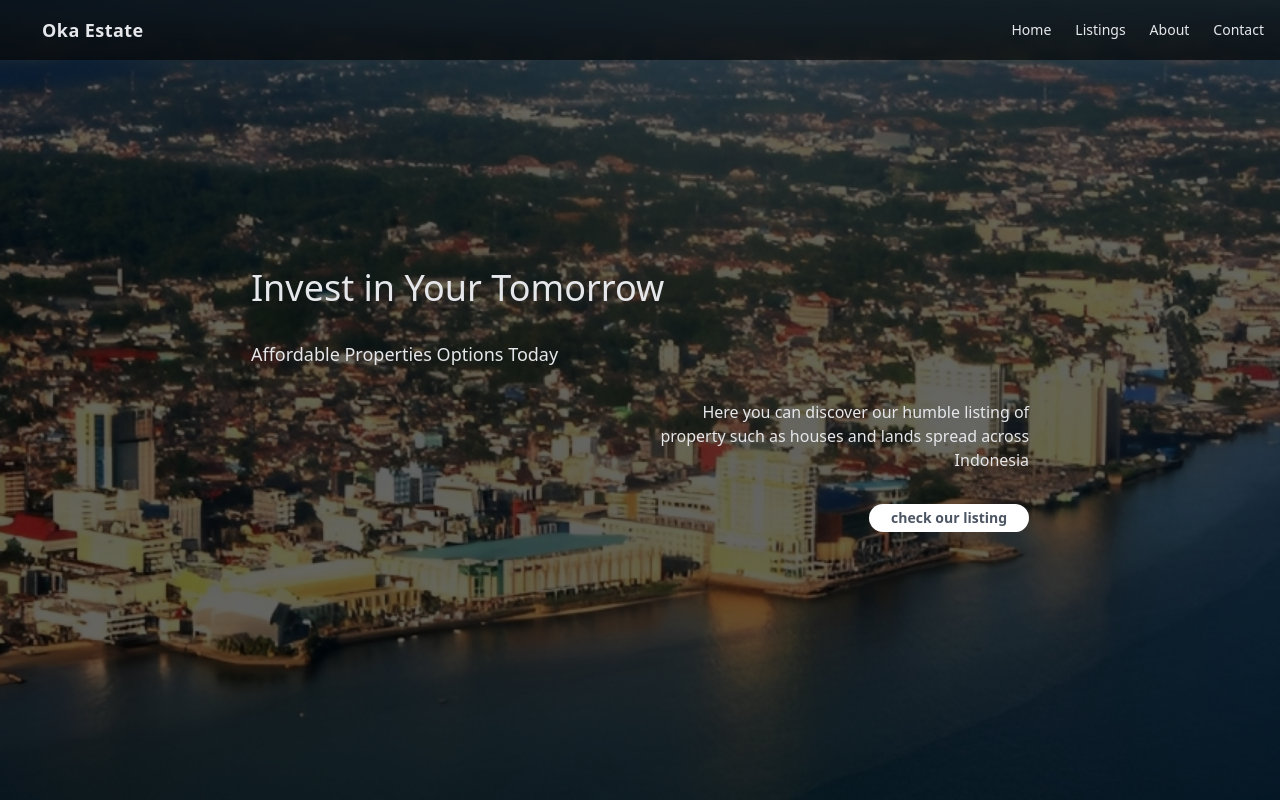
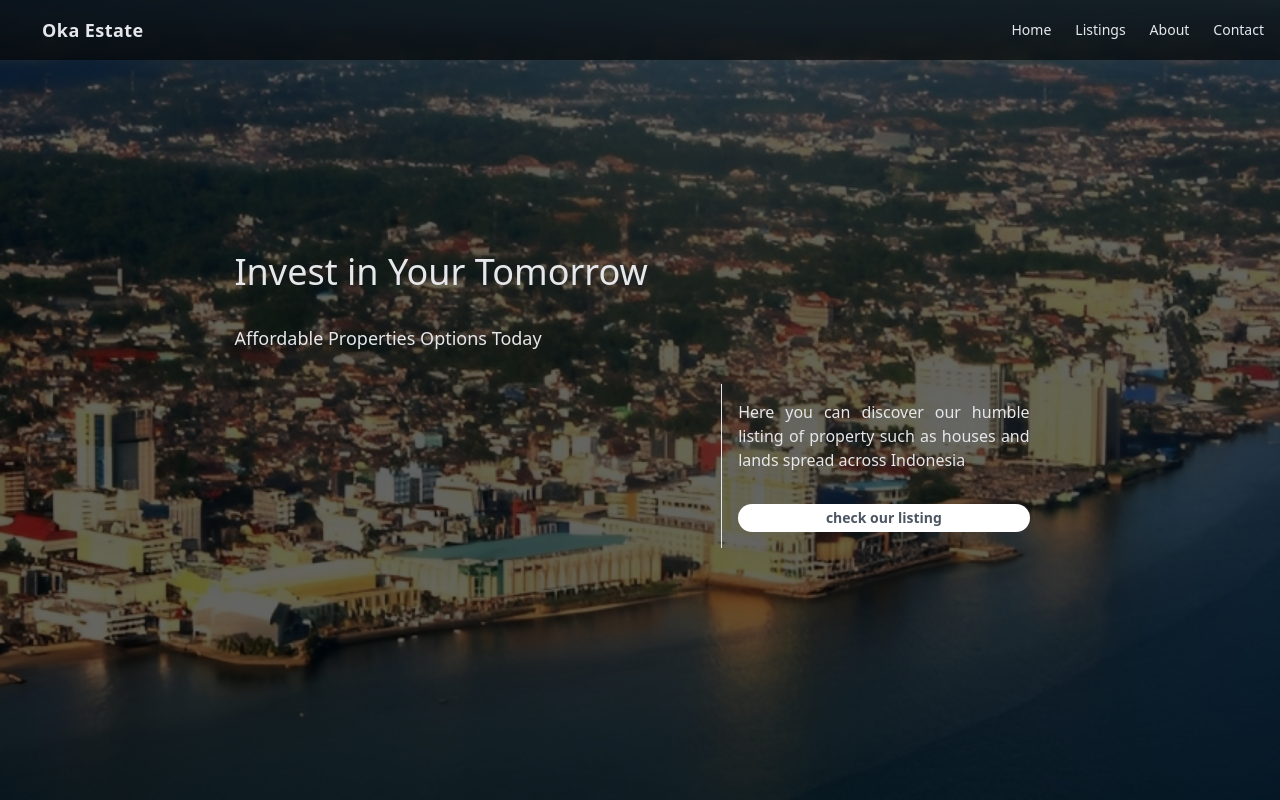
Before and after one commit to megatronhehe/realestate, a React (Vite) app: page / in a window 1280 px wide. Built offline with nearby package versions, Linux system fonts and the light colour scheme; some icons are missing.

Commit message:
fix: hero design update

```diff
--- a/package.json
+++ b/package.json
@@ -10,9 +10,13 @@
     "preview": "vite preview"
   },
   "dependencies": {
+    "localforage": "^1.10.0",
+    "match-sorter": "^6.3.1",
     "react": "^18.2.0",
     "react-dom": "^18.2.0",
-    "react-icons": "^4.11.0"
+    "react-icons": "^4.11.0",
+    "react-router-dom": "^6.16.0",
+    "sort-by": "^0.0.2"
   },
   "devDependencies": {
     "@types/react": "^18.2.15",
--- a/src/pages/Hero/Hero.jsx
+++ b/src/pages/Hero/Hero.jsx
@@ -10,13 +10,16 @@ const Hero = () => {
 				<div className="flex flex-col gap-8 ">
 					<h2 className="text-4xl">Invest in Your Tomorrow</h2>
 					<span className="text-lg">Affordable Properties Options Today</span>
-					<p className="self-end w-1/2 text-end">
-						Here you can discover our humble listing of property such as houses
-						and lands spread across Indonesia
-					</p>
-					<button className="self-end w-40 px-4 py-1 text-sm font-semibold text-gray-600 bg-white rounded-full">
-						check our listing
-					</button>
+
+					<div className="flex flex-col self-end w-2/3 gap-8 p-4 border-l sm:w-2/5">
+						<p className="text-justify ">
+							Here you can discover our humble listing of property such as
+							houses and lands spread across Indonesia
+						</p>
+						<button className="px-4 py-1 text-sm font-semibold text-gray-600 bg-white rounded-full ">
+							check our listing
+						</button>
+					</div>
 				</div>
 			</div>
 		</div>
--- a/src/pages/Listings/Listings.jsx
+++ b/src/pages/Listings/Listings.jsx
@@ -7,13 +7,13 @@ const Listings = () => {
 		<div className="flex flex-col justify-center w-full h-full max-w-4xl gap-6 p-6 text-gray-600 bg-white">
 			<div className="flex flex-col gap-2">
 				<h1 className="text-3xl font-semibold">Find your opportunity</h1>
-				<span>Find your perfect land on our listings</span>
+				<span>Find the property that fits you in our listings</span>
 			</div>
 
 			<div className="flex flex-col justify-between gap-6 sm:flex-row">
 				<div className="flex flex-col gap-2">
 					<h2>Location available:</h2>
-					<ul className="flex gap-2 overflow-auto">
+					<ul className="flex gap-2 overflow-auto text-sm">
 						<li className="flex-shrink-0 px-4 py-1 text-white bg-orange-400 rounded-full">
 							all
 						</li>
@@ -31,7 +31,7 @@ const Listings = () => {
 
 				<div className="flex flex-col gap-2">
 					<h2>Types available:</h2>
-					<ul className="flex gap-2 overflow-auto">
+					<ul className="flex gap-2 overflow-auto text-sm">
 						<li className="flex-shrink-0 px-4 py-1 text-white bg-orange-400 rounded-full">
 							all
 						</li>
```
Also changed, not shown: 1 other file (tests, documents, lock files or other folders).
